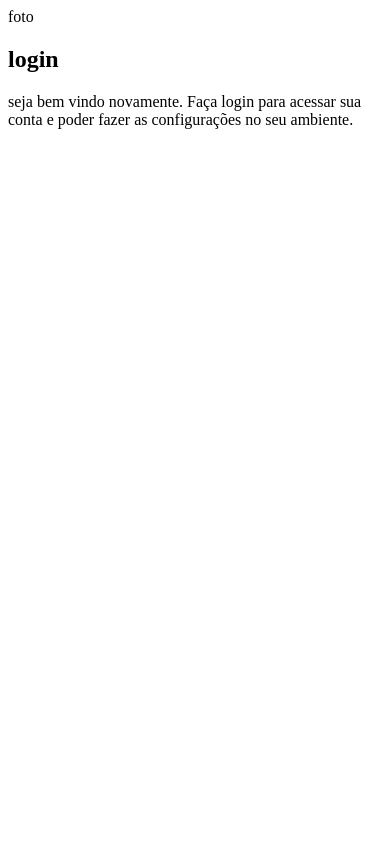
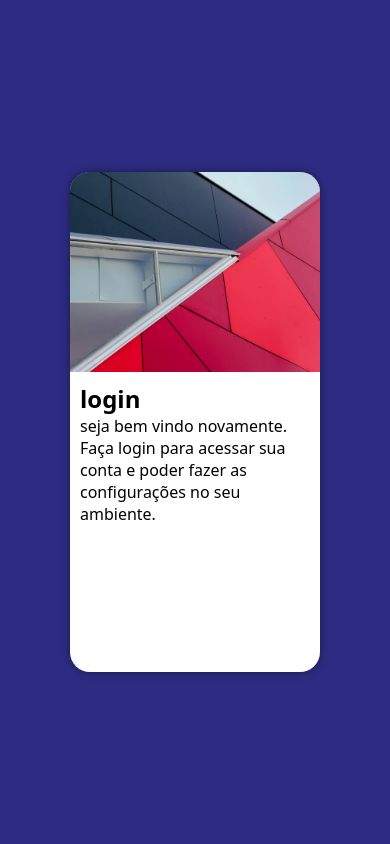
Before and after one commit to ClaudiaGabriela72/projeto-login, a PHP site: page / in a window 390 px wide. Run offline with PHP 8.4, Linux system fonts and the light colour scheme.

Commit message:
media query

```diff
--- /dev/null
+++ b/estilo/media-query.css
@@ -0,0 +1,37 @@
+@charset "UTF-8";
+
+@media screen and (min-width: 768px) and (max-width: 992px) {
+    body {
+        background-image: linear-gradient(to top, #459693, #2d2c82);
+    }
+    #login {
+        width: 70vw;
+    }
+
+    #imagem {
+        float: left;
+        width: 30%;
+        height: 100%;
+    }
+    #formulario {
+        float: right;
+        width: 70%;
+    }
+}
+
+@media screen and (min-width: 922px) {
+    #login {
+        width: 950px;
+    }
+
+    #imagem {
+        float: left;
+        width: 48%;
+        height: 100%;
+    }
+
+    #formulario {
+        float: right;
+        width: 52%;
+    }
+}
--- a/estilos/style.css
+++ b/estilos/style.css
@@ -2,5 +2,54 @@
 /*
 paletas de cores
 verde: #49a09d
-lilás: #5f2c82
+azul: #2d2c82
 */
+
+* {
+    font-family: system-ui, -apple-system, BlinkMacSystemFont, 'Segoe UI', Roboto, Oxygen, Ubuntu, Cantarell, 'Open Sans', 'Helvetica Neue', sans-serif;
+    padding: 0px;
+    margin: 0px;
+    box-sizing: border-box;
+}
+
+body, html {
+    background-color: #2d2c82;
+    width: 100vw;
+    height: 100vh;
+}
+
+main {
+    position: relative;
+    width: 100vw;
+    height: 100vh;
+
+}
+
+#login {
+    position: absolute;
+    top: 50%;
+    left: 50%;
+    transform: translate(-50%, -50%);
+    overflow: hidden;
+    background-color: white;
+    width: 250px;
+    height: 500px;
+    border-radius: 20px;
+    box-shadow: 0px 0px 10px rgba(0, 0, 0, 0.418);
+    transition: width .3s, heigth .3s;
+    transition-timing-function: ease;
+
+}
+
+#imagem {
+    display: block;
+    background: #5f2c82 url(../imagens/pexels-scottwebb-1029611.jpg) no-repeat;
+    background-position: left bottom;
+    background-size: cover;
+    height: 200px;
+}
+
+#formulario{
+    display: block;
+    padding: 10px;
+}
--- a/index.html
+++ b/index.html
@@ -5,12 +5,13 @@
     <meta name="viewport" content="width=device-width, initial-scale=1.0">
     <title>login</title>
     <link rel="stylesheet" href="estilos/style.css">
+    <link rel="stylesheet" href="estilo/media-query.css">
 </head>
 <body>
     <main>
         <section id="login">
             <div id="imagem">
-                foto
+
             </div>
             <div id="formulario">
                 <h1>login</h1>
```
